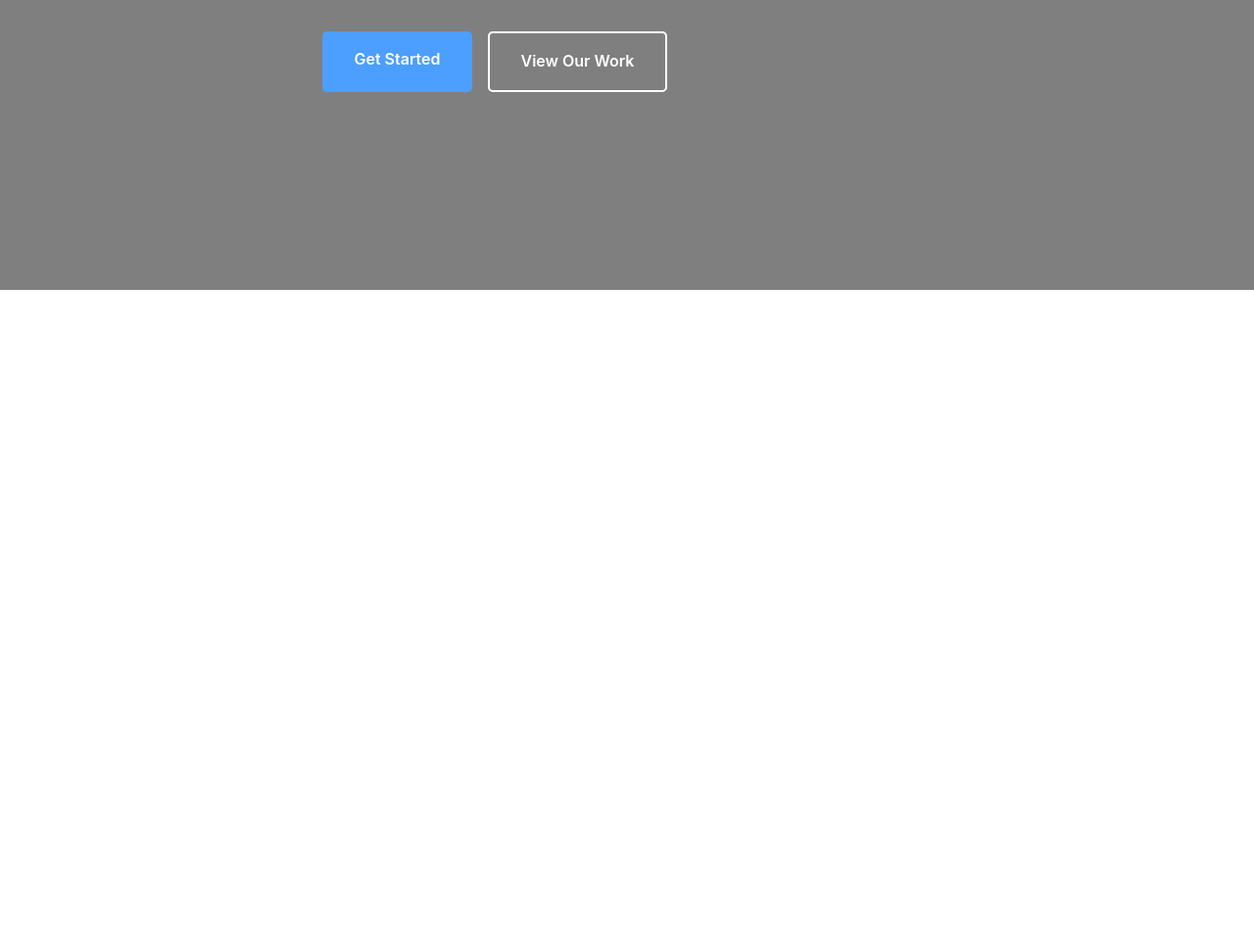
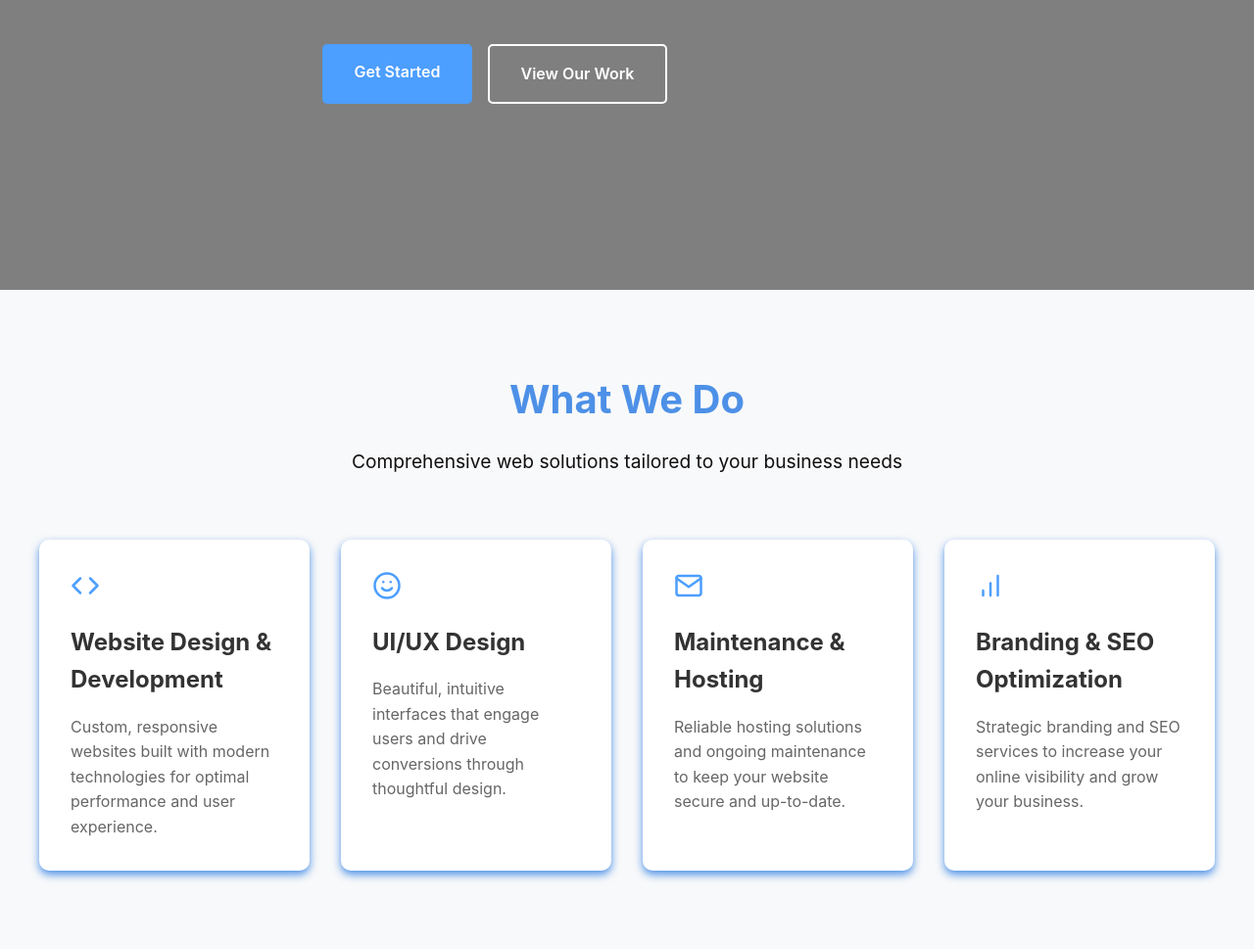
Before and after one commit to ywkbqwitguvb/V_G-WEBWORK, a plain HTML site: page index.html in a window 1280 px wide. Shown: the part 504-1473 px from the top of the page at 98% size. Before the commit the page ends 800 px from the top, so only its background shows below. Drawn offline with Linux system fonts and the light colour scheme.

Commit message:
what to do updated

```diff
--- a/css/styles.css
+++ b/css/styles.css
@@ -44,7 +44,7 @@ body {
 /* Header */
 .welcome-text {
     color: #4C9EFF;
-    font-size: 1rem;
+    font-size: 2rem;
     font-weight: 600;
     letter-spacing: 1px;
     margin-bottom: 2rem;
@@ -111,6 +111,67 @@ h1 {
     transform: translateY(-2px);
 }
 
+/* Services Section */
+.services {
+    padding: 5rem 2rem;
+    background-color: #f8f9fa;
+}
+
+.services .container {
+    color: #333;
+}
+
+.services h2 {
+    font-size: 2.5rem;
+    text-align: center;
+    margin-bottom: 1rem;
+    color: rgba(6, 100, 223, 0.705);
+}
+
+.section-description {
+    text-align: center;
+    color: #110f0f;
+    margin-bottom: 4rem;
+    font-size: 1.2rem;
+}
+
+.services-grid {
+    display: grid;
+    grid-template-columns: repeat(auto-fit, minmax(250px, 1fr));
+    gap: 2rem;
+    margin-top: 2rem;
+}
+
+.service-card {
+    background: white;
+    padding: 2rem;
+    border-radius: 10px;
+    box-shadow: 0 4px 9px rgba(6, 100, 223, 0.705);
+    transition: transform 0.3s ease;
+}
+
+.service-card:hover {
+    transform: translateY(-5px);
+}
+
+.service-icon {
+    width: 30px;
+    height: 30px;
+    margin-bottom: 1.5rem;
+    color: #4C9EFF;
+}
+
+.service-card h3 {
+    font-size: 1.5rem;
+    margin-bottom: 1rem;
+    color: #333;
+}
+
+.service-card p {
+    color: #666;
+    line-height: 1.6;
+}
+
 /* Responsive design */
 @media (max-width: 768px) {
     h1 {
@@ -129,4 +190,16 @@ h1 {
         width: 100%;
         text-align: center;
     }
+
+    .services {
+        padding: 3rem 1rem;
+    }
+
+    .services-grid {
+        grid-template-columns: 1fr;
+    }
+
+    .service-card {
+        padding: 1.5rem;
+    }
 }
--- a/index.html
+++ b/index.html
@@ -32,6 +32,62 @@
         </div>
         <div class="overlay"></div>
     </div>
+
+    <section class="services">
+        <div class="container">
+            <h2>What We Do</h2>
+            <p class="section-description">Comprehensive web solutions tailored to your business needs</p>
+
+            <div class="services-grid">
+                <div class="service-card">
+                    <div class="service-icon">
+                        <svg xmlns="http://www.w3.org/2000/svg" viewBox="0 0 24 24" fill="none" stroke="currentColor" stroke-width="2" stroke-linecap="round" stroke-linejoin="round">
+                            <path d="M16 18l6-6-6-6M8 6l-6 6 6 6"/>
+                        </svg>
+                    </div>
+                    <h3>Website Design & Development</h3>
+                    <p>Custom, responsive websites built with modern technologies for optimal performance and user experience.</p>
+                </div>
+
+                <div class="service-card">
+                    <div class="service-icon">
+                        <svg xmlns="http://www.w3.org/2000/svg" viewBox="0 0 24 24" fill="none" stroke="currentColor" stroke-width="2" stroke-linecap="round" stroke-linejoin="round">
+                            <circle cx="12" cy="12" r="10"/>
+                            <path d="M8 14s1.5 2 4 2 4-2 4-2"/>
+                            <line x1="9" y1="9" x2="9.01" y2="9"/>
+                            <line x1="15" y1="9" x2="15.01" y2="9"/>
+                        </svg>
+                    </div>
+                    <h3>UI/UX Design</h3>
+                    <p>Beautiful, intuitive interfaces that engage users and drive conversions through thoughtful design.</p>
+                </div>
+
+                <div class="service-card">
+                    <div class="service-icon">
+                        <svg xmlns="http://www.w3.org/2000/svg" viewBox="0 0 24 24" fill="none" stroke="currentColor" stroke-width="2" stroke-linecap="round" stroke-linejoin="round">
+                            <path d="M4 4h16c1.1 0 2 .9 2 2v12c0 1.1-.9 2-2 2H4c-1.1 0-2-.9-2-2V6c0-1.1.9-2 2-2z"/>
+                            <path d="M22 6l-10 7L2 6"/>
+                        </svg>
+                    </div>
+                    <h3>Maintenance & Hosting</h3>
+                    <p>Reliable hosting solutions and ongoing maintenance to keep your website secure and up-to-date.</p>
+                </div>
+
+                <div class="service-card">
+                    <div class="service-icon">
+                        <svg xmlns="http://www.w3.org/2000/svg" viewBox="0 0 24 24" fill="none" stroke="currentColor" stroke-width="2" stroke-linecap="round" stroke-linejoin="round">
+                            <line x1="12" y1="20" x2="12" y2="10"/>
+                            <line x1="18" y1="20" x2="18" y2="4"/>
+                            <line x1="6" y1="20" x2="6" y2="16"/>
+                        </svg>
+                    </div>
+                    <h3>Branding & SEO Optimization</h3>
+                    <p>Strategic branding and SEO services to increase your online visibility and grow your business.</p>
+                </div>
+            </div>
+        </div>
+    </section>
+
     <script src="js/main.js"></script>
 </body>
 </html>
```
